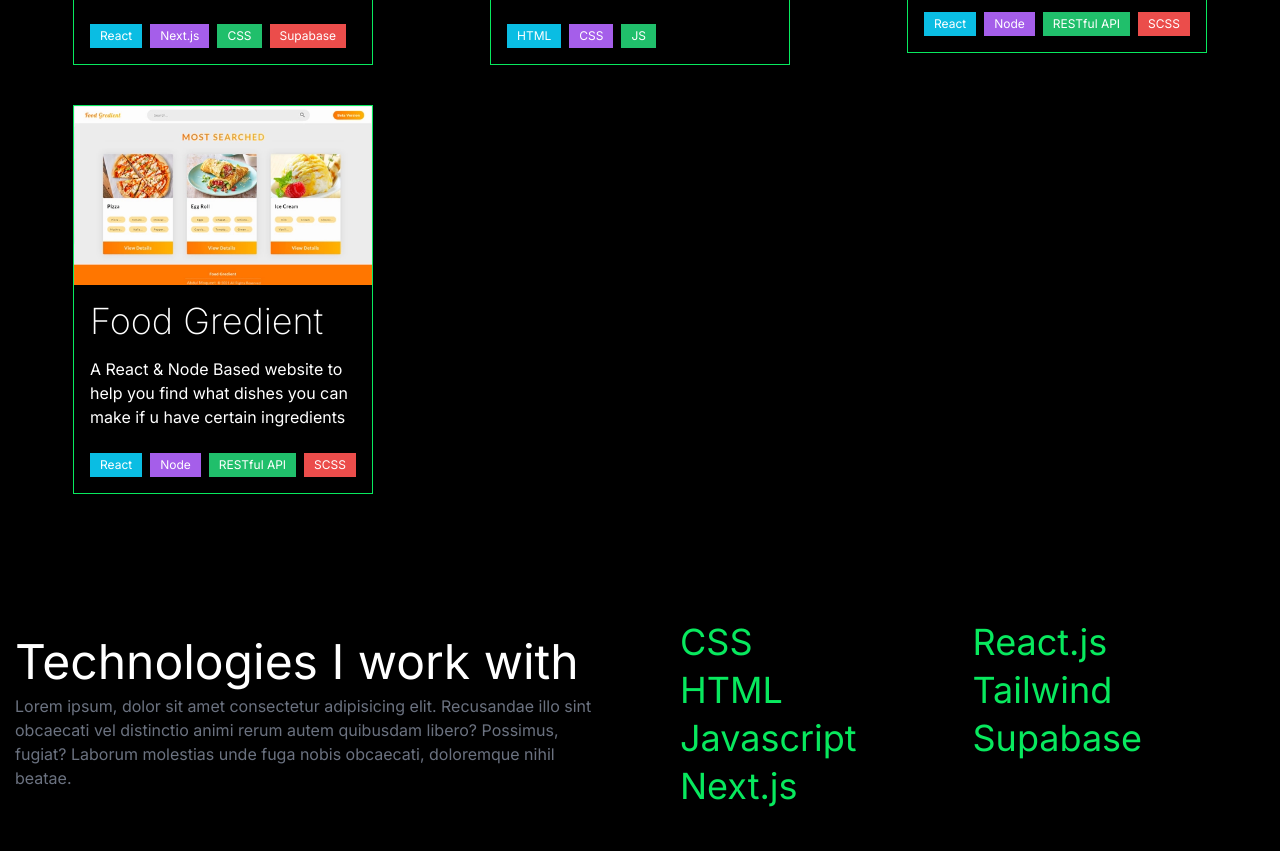
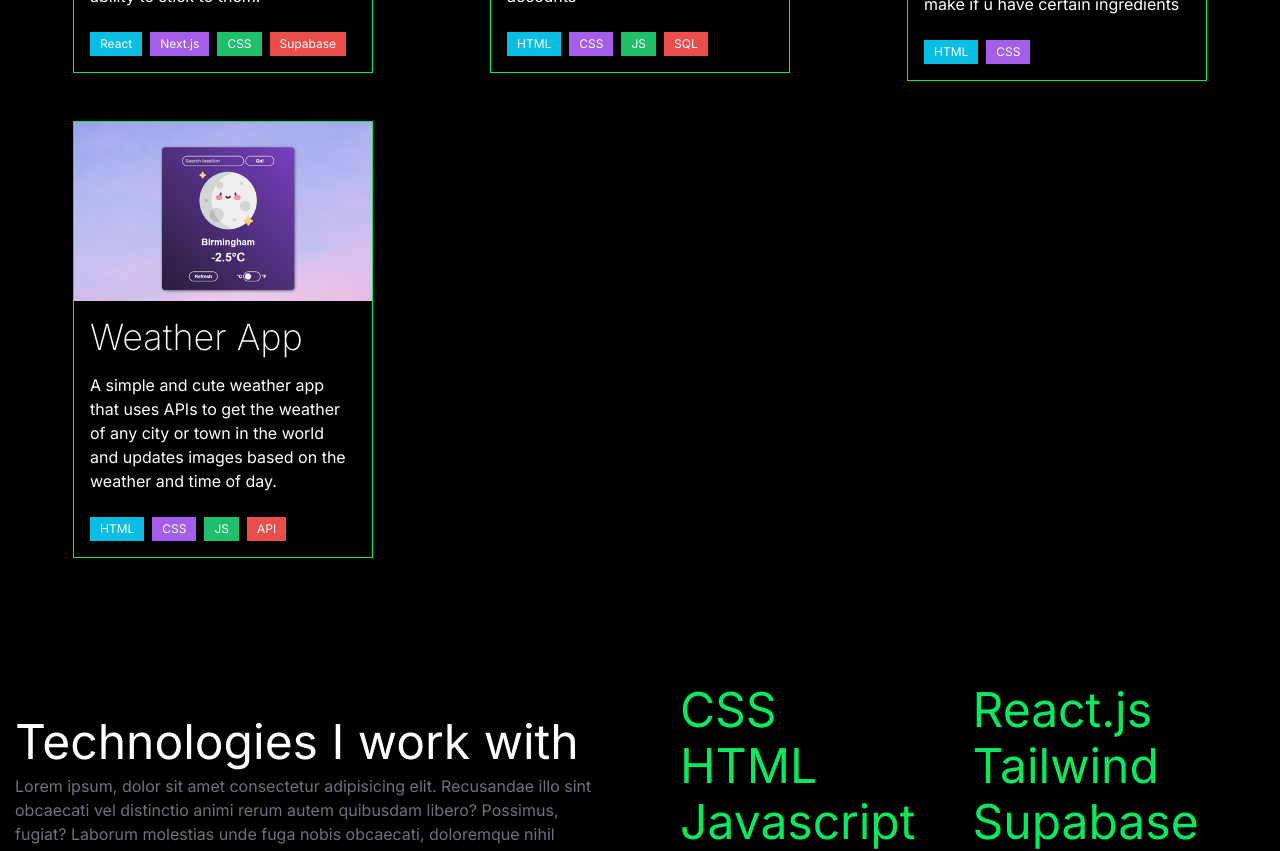
Before and after one commit to dannykryan/dannykryan.com, a Next.js app: page / in a window 1280 px wide. Shown: the part 1360-2211 px from the top of the page. Built offline with nearby package versions, Linux system fonts and the light colour scheme.

Commit message:
updated project cards with links

```diff
--- a/src/components/Card.tsx
+++ b/src/components/Card.tsx
@@ -1,17 +1,20 @@
 import React from 'react'
 import Image from 'next/image';
+import Link from 'next/link';
 
 interface propsType {
     title: string;
     desc: string;
     img: string;
     tags: string[];
+    link: string;
 }
 
-const Card:React.FC<propsType> = ({ title, desc, img, tags }) => {
+const Card:React.FC<propsType> = ({ title, desc, img, tags, link }) => {
   return (
     <div className="border border-accent w-[300px] sm:[350px]" data-aos="zoom-in-up">
       <div>
+        <Link href={link}>
           <Image
               className="w-[300px] sm:w-[350px] h-auto"
               src={img}
@@ -19,6 +22,7 @@ const Card:React.FC<propsType> = ({ title, desc, img, tags }) => {
               height={350}
               alt={title}
           />
+        </Link>
       </div>
 
     <div className="p-4 space-y-4">
--- a/src/components/Projects.tsx
+++ b/src/components/Projects.tsx
@@ -9,27 +9,31 @@ const data = [
       desc: "A Next.js v14 project that uses Supabse to help you to track your habits and scores you for your ability to stick to them.",
       img: "/habitap-bg.png",
       tags: ["React", "Next.js", "CSS", "Supabase"],
+      link: "https://habitap.vercel.app/",
     },
     {
       id: 1,
       title: "Study Buddy",
       desc: "A web app built with vanilla HTML, CSS and JS for students to share resources with individual user accounts",
       img: "/studybuddy-bg.png",
-      tags: ["HTML", "CSS", "JS"],
+      tags: ["HTML", "CSS", "JS", "SQL"],
+      link: "https://study-buddy-9en0.onrender.com/",
     },
     {
       id: 2,
-      title: "Food Gredient",
+      title: "Rise Therapies Website",
       desc: "A React & Node Based website to help you find what dishes you can make if u have certain ingredients",
-      img: "/foodgredient.webp",
-      tags: ["React", "Node", "RESTful API", "SCSS"],
+      img: "/rise-therapies-bg.png",
+      tags: ["HTML", "CSS"],
+      link: "https://rise-therapies.co.uk/",
     },
     {
       id: 3,
-      title: "Food Gredient",
-      desc: "A React & Node Based website to help you find what dishes you can make if u have certain ingredients",
-      img: "/foodgredient.webp",
-      tags: ["React", "Node", "RESTful API", "SCSS"],
+      title: "Weather App",
+      desc: "A simple and cute weather app that uses APIs to get the weather of any city or town in the world and updates images based on the weather and time of day.",
+      img: "/weather-app-bg.png",
+      tags: ["HTML", "CSS", "JS", "API"],
+      link: "https://github.com/dannykryan/soc3-weatherApp"
     },
   ];
 
@@ -45,6 +49,7 @@ const Projects = () => {
             desc={el.desc}
             img={el.img}
             tags={el.tags}
+            link={el.link}
         />
         ))}
       </div>
--- a/src/components/Skills.tsx
+++ b/src/components/Skills.tsx
@@ -12,7 +12,7 @@ const Skills = () => {
         </div>
 
         <div>
-            <div className="grid grid-cols-2 text-accent text-3xl sm:text-4xl">
+            <div className="grid grid-cols-2 text-accent text-3xl sm:text-4xl md:text-3xl xl:text-5xl">
                 <div className="space-y-2">
                     <h2 data-aos="zoom-in-up">CSS</h2>
                     <h2 data-aos="zoom-in-up">HTML</h2>
```
Also changed, not shown: public/rise-therapies-bg.png (added), public/weather-app-bg.png (added). Lines whose indentation alone changed are shown as unchanged.
